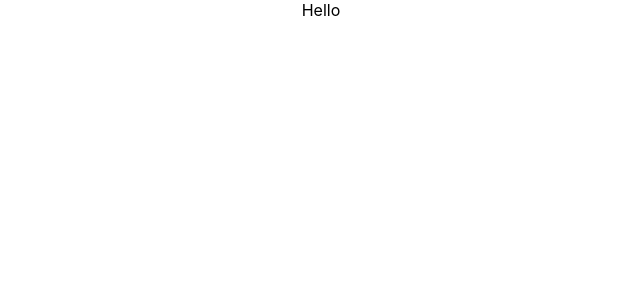
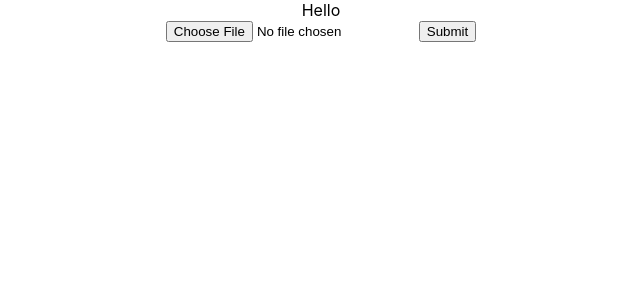
Before and after one commit to J5Wood/pic-sure, a React (Create React App) app in the folder frontend/: page / in a window 1280 px wide. Shown: the top 300 px of the page, without its empty margins (319-959 px from the left). Built offline with nearby package versions, Linux system fonts and the light colour scheme.

Commit message:
Mocked up app component to test image file input

```diff
--- a/frontend/src/App.js
+++ b/frontend/src/App.js
@@ -1,11 +1,36 @@
 import './App.css';
+import { Component } from 'react'
 
-function App() {
-  return (
-    <div className="App">
-      Hello
-    </div>
-  );
+const handleSubmit = e => {
+  e.preventDefault()
+  debugger
+
+}
+
+
+class App extends Component {
+
+  state = {
+    file: ''
+  }
+
+  handleChange = e => {
+    console.log(e.target)
+
+    debugger
+  }
+
+  render() {
+    return (
+      <div className="App">
+        Hello
+        <form onSubmit={handleSubmit} >
+        <input onChange={event => this.handleChange(event)} type="file" name="image" accept="image/*" />
+        <input type='submit'></input>
+        </form>
+      </div>
+    );
+  }
 }
 
 export default App;
```
